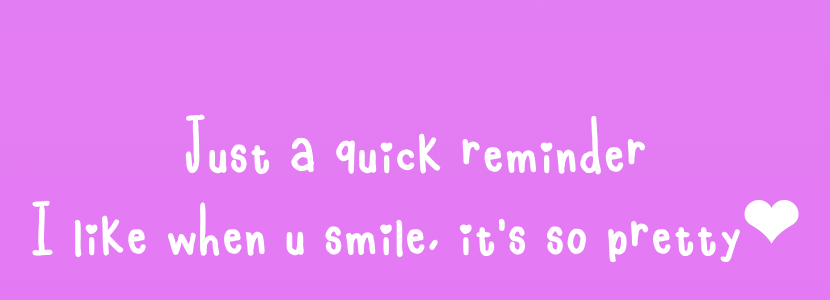
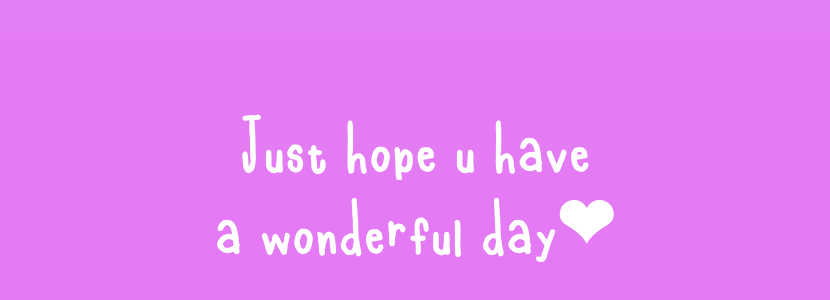
Before and after one commit to Tenz3011/ForFayeee, a plain HTML site: page page1_2.html in a window 1280 px wide. Shown: the part 240-540 px from the top of the page, without its empty margins (226-1056 px from the left). Drawn offline with Linux system fonts and the light colour scheme.

Commit message:
Add files via upload

```diff
--- a/page1_2.html
+++ b/page1_2.html
@@ -9,8 +9,8 @@
     </head>
     <body>
         <div class="border">
-            <h1 style="transform: translateY(300px)">Just a quick reminder</h1>
-            <h1 style="transform: translateY(300px)">I like when u smile, it's so pretty&#x2764</h1>
+            <h1 style="transform: translateY(300px)">Just hope u have </h1>
+            <h1 style="transform: translateY(300px)">a wonderful day&#x2764</h1>
         </div>
     </body>
 </html>
```
